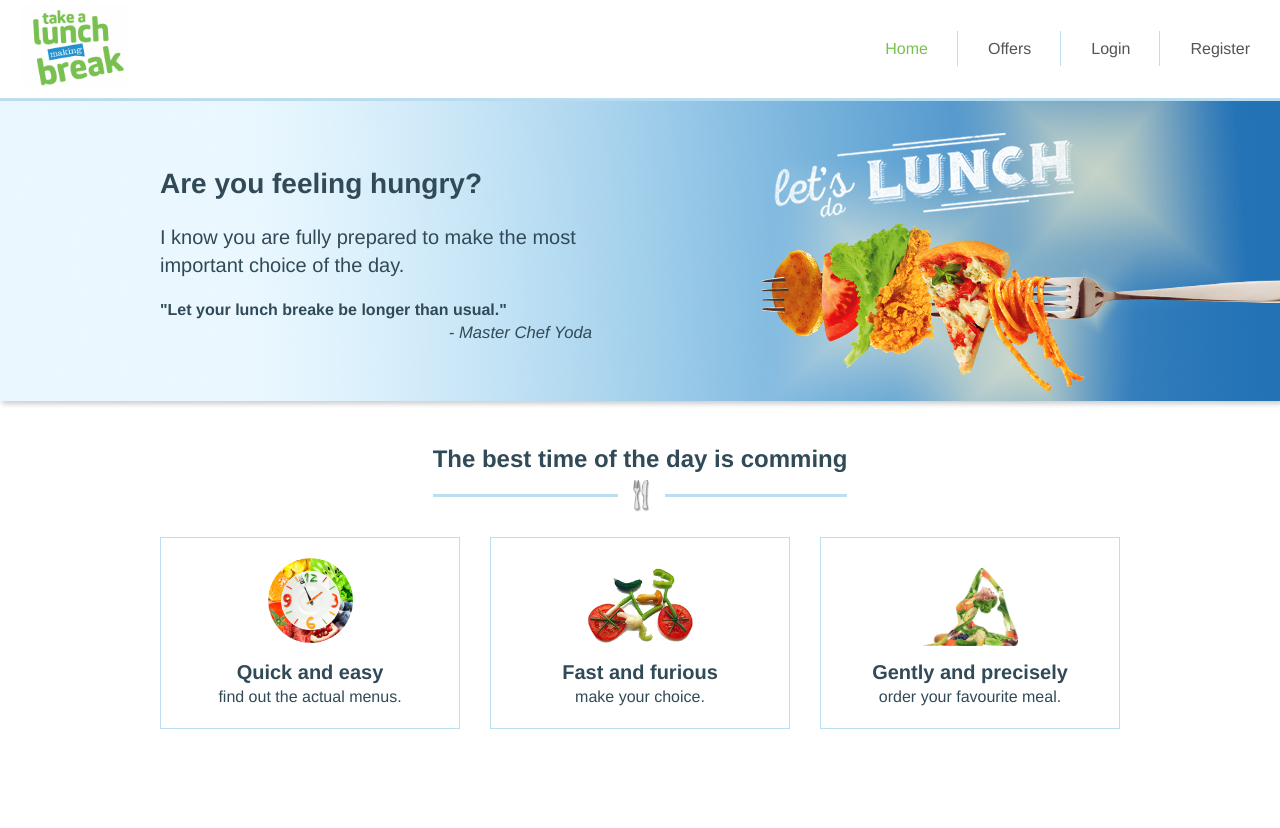
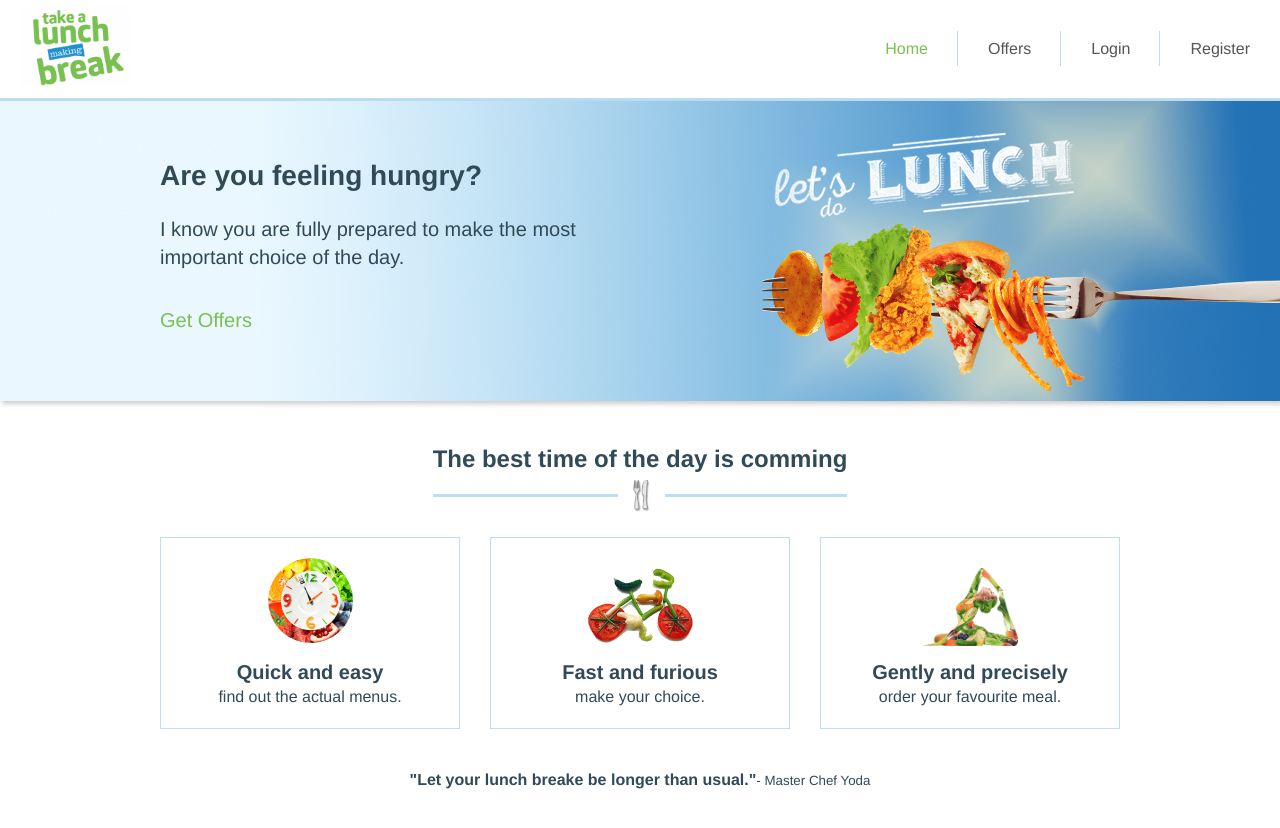
Before and after one commit to AsyPredelieva/lunch-time, a Vue app: page /#/ in a window 1280 px wide. Shown: the top 828 px of the page. Before the commit the page ends 800 px from the top, so only its background shows below. Built offline with nearby package versions, Linux system fonts and the light colour scheme.

Commit message:
rearrange Home components structure

```diff
--- a/src/components/Hero.vue
+++ b/src/components/Home/Hero.vue
@@ -7,12 +7,9 @@
                     I know you are fully prepared to make the most important
                     choice of the day.
                 </p>
-                <p class="quote">
-                    <strong
-                        >"Let your lunch breake be longer than usual."</strong
-                    >
-                    <small>- Master Chef Yoda</small>
-                </p>
+                <router-link to="/offers" class="cta-btn"
+                    >Get Offers</router-link
+                >
             </div>
         </div>
     </div>
@@ -28,23 +25,9 @@ export default {
 .hero {
     width: 100%;
     height: 300px;
-    background: url(../assets/hero.jpg) center center no-repeat;
+    background: url(../../assets/hero.jpg) center center no-repeat;
     background-size: cover;
     box-shadow: 2px 3px 5px rgba(0, 0, 0, 0.2);
-
-    .quote {
-        position: relative;
-
-        strong {
-            display: block;
-            font-size: 16px;
-        }
-
-        small {
-            float: right;
-            font-style: italic;
-        }
-    }
 }
 
 .container {
@@ -55,6 +38,10 @@ export default {
     width: 45%;
     text-align: left;
     font-size: 20px;
-    padding-top: 63px;
+    padding-top: 55px;
+
+    p {
+        margin-bottom: 35px;
+    }
 }
 </style>
--- /dev/null
+++ b/src/components/Home/Quotes.vue
@@ -0,0 +1,35 @@
+<template>
+    <div class="container">
+        <p class="quote">
+            <strong>"Let your lunch breake be longer than usual."</strong>
+            <small>- Master Chef Yoda</small>
+        </p>
+    </div>
+</template>
+
+<script>
+export default {
+    name: 'Quotes'
+}
+</script>
+
+<style scoped lang="scss">
+.quotes {
+    width: 100%;
+    padding: 40px 0;
+    border-top: 1px solid rgba(33, 147, 208, 0.3);
+    border-bottom: 1px solid rgba(33, 147, 208, 0.3);
+
+    position: relative;
+
+    strong {
+        display: block;
+        font-size: 16px;
+    }
+
+    small {
+        float: right;
+        font-style: italic;
+    }
+}
+</style>
--- a/src/components/Teaser.vue
+++ b/src/components/Home/Teaser.vue
@@ -36,18 +36,19 @@ export default {
             padding: 120px 20px 20px;
 
             &.quick {
-                background: url(../assets/icon-quick-easy.png) center 20px
+                background: url(../../assets/icon-quick-easy.png) center 20px
                     no-repeat;
                 background-size: 85px;
             }
 
             &.easy {
-                background: url(../assets/icon-fast.png) center -50px no-repeat;
+                background: url(../../assets/icon-fast.png) center -50px no-repeat;
                 background-size: 155px;
             }
 
             &.gently {
-                background: url(../assets/icon-gentle.png) center 30px no-repeat;
+                background: url(../../assets/icon-gentle.png) center 30px
+                    no-repeat;
                 background-size: 95px;
             }
 
--- a/src/views/Home.vue
+++ b/src/views/Home.vue
@@ -5,18 +5,21 @@
             <h2>The best time of the day is comming</h2>
             <Teaser></Teaser>
         </div>
+        <Quotes></Quotes>
     </div>
 </template>
 
 <script>
-import Hero from '../components/Hero'
-import Teaser from '../components/Teaser'
+import Hero from '../components/Home/Hero'
+import Teaser from '../components/Home/Teaser'
+import Quotes from '../components/Home/Quotes'
 
 export default {
     name: 'Home',
     components: {
         Hero,
-        Teaser
+        Teaser,
+        Quotes
     }
 }
 </script>
```
